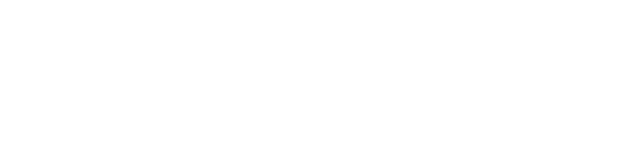
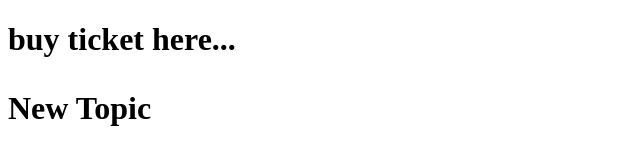
Before and after one commit to Blessingij/ticketapp, a plain HTML site: page buy.html in a window 1280 px wide. Shown: the whole page, without its empty margins (0-640 px from the left). Drawn offline with Linux system fonts and the light colour scheme.

Commit message:
The project after meeting with the president

```diff
--- a/buy.html
+++ b/buy.html
@@ -6,6 +6,7 @@
 	<title>buy ticket</title>
 </head>
 <body>
-
+<h1>buy ticket here...
+	<p>New Topic</p>
 </body>
 </html>
```
Also changed, not shown: contact.html (deleted, +0 -9 lines).
